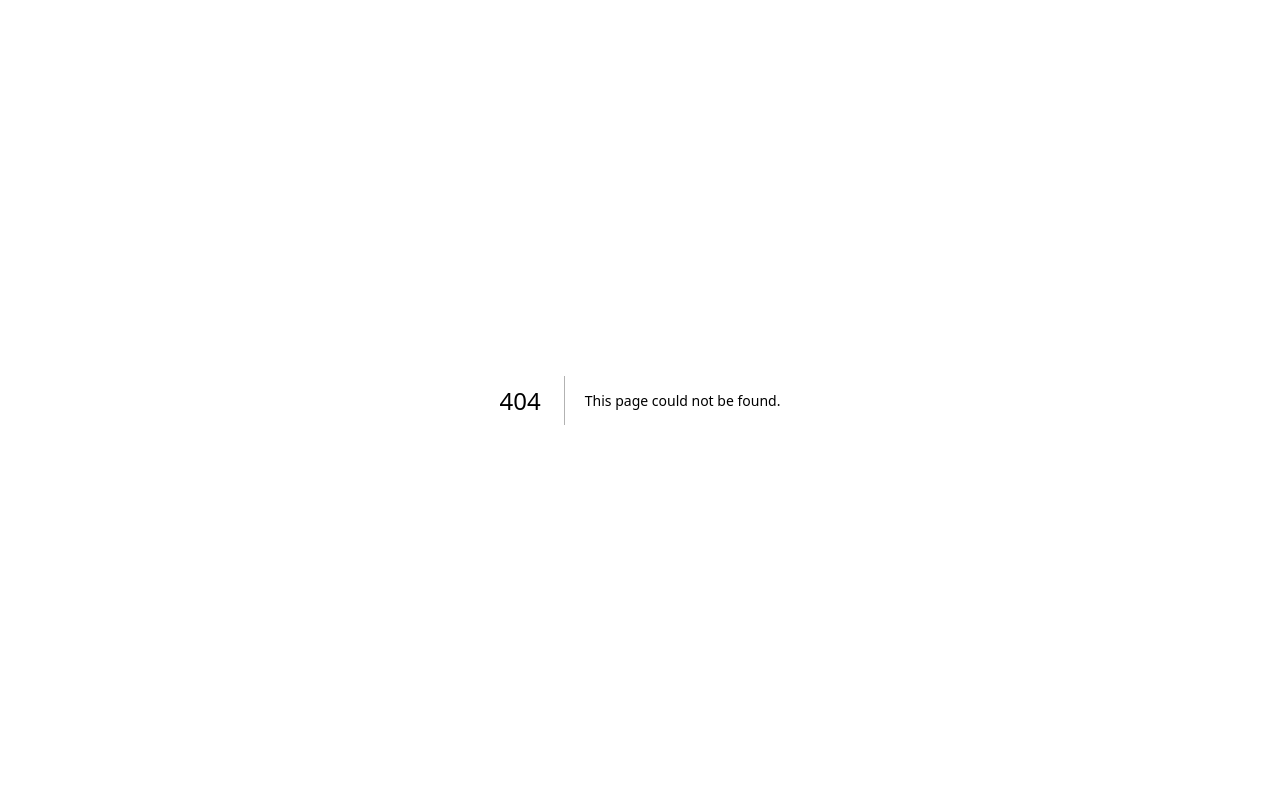
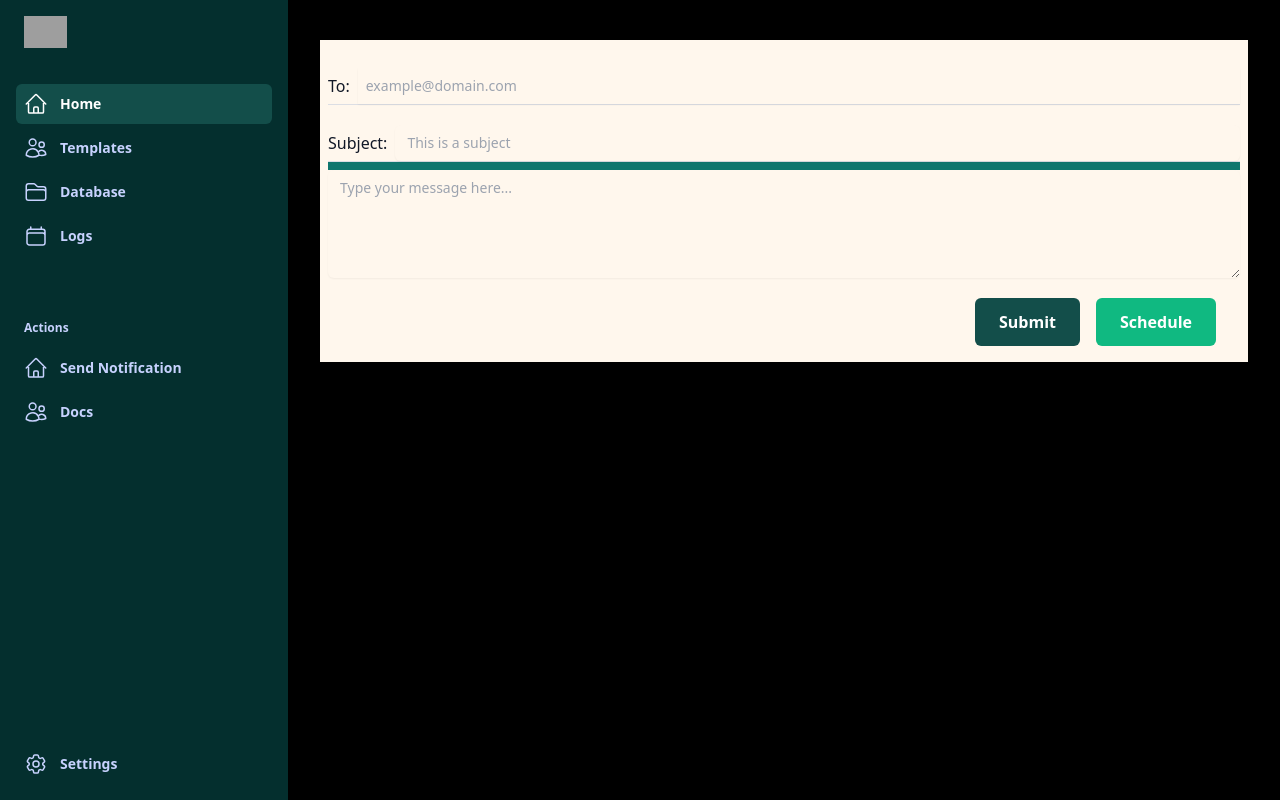
Before and after one commit to BvrLab/one-notification-api, a Next.js app in the folder client/: page /dashboard/send-notification in a window 1280 px wide. Before the commit this address had no page. Built offline with nearby package versions, Linux system fonts and the light colour scheme; grey boxes are pictures that could not be loaded.

Commit message:
send-notification page

```diff
--- a/client/src/app/dashboard/layout.tsx
+++ b/client/src/app/dashboard/layout.tsx
@@ -4,16 +4,10 @@ import "../globals.css";
 import { Children } from "react";
 import SideNavMenu from "@/components/SideNavMenu/SideNavMenu";
 import {
-  Bars3Icon,
-  BellIcon,
   CalendarIcon,
-  ChartPieIcon,
-  Cog6ToothIcon,
-  DocumentDuplicateIcon,
   FolderIcon,
   HomeIcon,
   UsersIcon,
-  XMarkIcon,
 } from "@heroicons/react/24/outline";
 // const inter = Inter({ subsets: ["latin"] });
 
@@ -25,7 +19,7 @@ const navigation = [
 ];
 
 const actions = [
-  { name: "Send Notification", href: "#", icon: HomeIcon, current: false },
+  { name: "Send Notification", href: "send-notification", icon: HomeIcon, current: false },
   { name: "Docs", href: "#", icon: UsersIcon, current: false },
 ];
 
--- /dev/null
+++ b/client/src/app/dashboard/send-notification/page.tsx
@@ -0,0 +1,11 @@
+import NotificationForm from "@/components/NotificationForm/NotificationForm";
+
+export default function Page() {
+  return (
+
+    <section className="">
+      <NotificationForm />
+    </section>
+
+  );
+}
```
